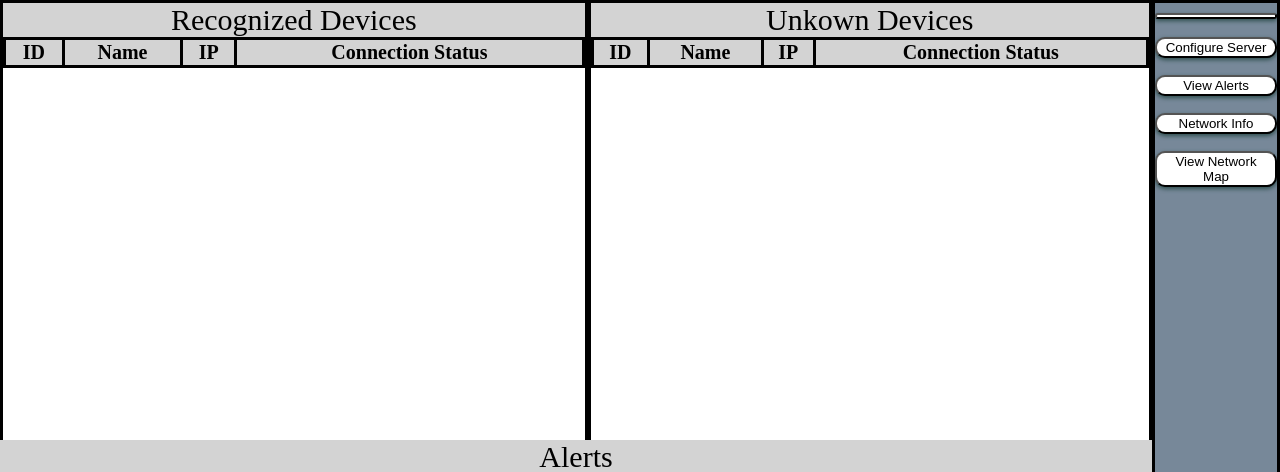
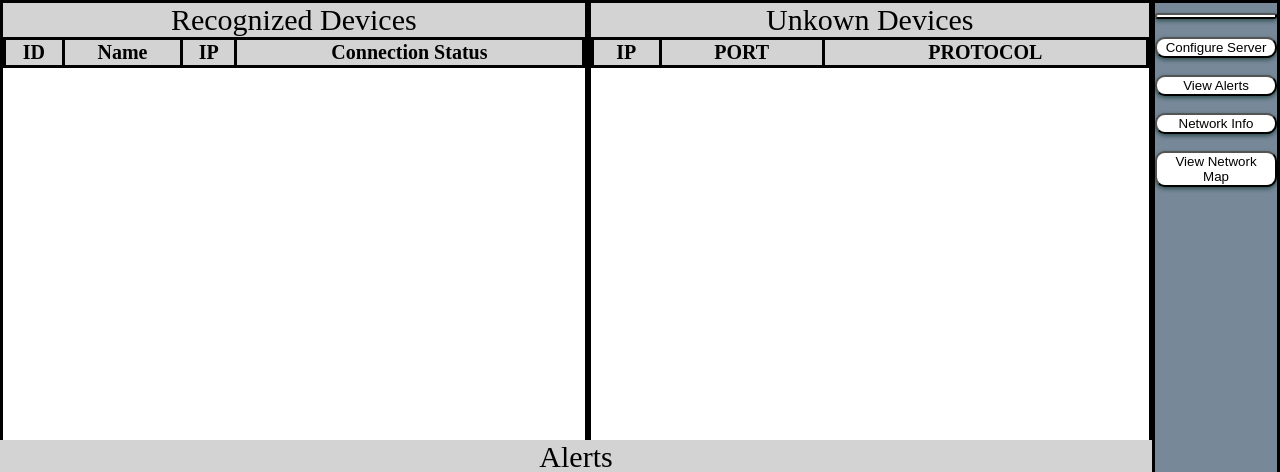
Before and after one commit to ljurado4/CS4311_LIDS_1_9uno5_Fall2023, a Flask app: page /LIDS-D_Network_Info_View in a window 1280 px wide. Shown: the top 472 px of the page. Run offline with Flask 3, Linux system fonts and the light colour scheme; lists and menus that the app fills with data are empty; some libraries are stand-ins or nearby versions.

Commit message:
modified network map to show port, ip and protocol

```diff
--- a/LIDS_D/app.py
+++ b/LIDS_D/app.py
@@ -94,6 +94,7 @@ def upload_xml_data():
 @socketio.on('connect', namespace='/lids-d')
 def lids_client_namespace_connect():
     global connected_agents
+    global recognized_device_connected, unrecognized_device_connected
 
     print("LIDS-D socket connection")
 
@@ -129,18 +130,19 @@ def handle_LIDS_connect():
             is_ip_whitelisted  = True
             recognized_device_connected.append({
                 "id": str(len(recognized_device_connected) + 1),
-                "name": f"Client {len(recognized_device_connected) + 1}",
+                "name": dic["name"],
                 "ip": client_ip,
                 "status": "connected"
             })
             break
 
+    client_protocol = request.environ.get('REMOTE_PORT')
     if not is_ip_whitelisted:
         unrecognized_device_connected.append({
-                "id": str(len(unrecognized_device_connected) + 1),
-                "name": f"Client {len(unrecognized_device_connected) + 1}",
-                "ip": client_ip,
-                "status": "connected"
+                "ip": request.remote_addr,
+                "port": "NA" if not client_protocol else client_protocol,
+                "protocol": request.environ.get('HTTP_UPGRADE', 'http')
+
             })
 
     connected_agents += 1
--- a/LIDS_D/static/js/network_info.js
+++ b/LIDS_D/static/js/network_info.js
@@ -36,10 +36,14 @@ socket.on('update_devices', function(data) {
         var cell1 = row.insertCell(0);
         var cell2 = row.insertCell(1);
         var cell3 = row.insertCell(2);
-        var cell4 = row.insertCell(3);
-        cell1.innerHTML = device.id;
-        cell2.innerHTML = device.name;
-        cell3.innerHTML = device.ip;
-        cell4.innerHTML = device.status;
+
+        cell1.innerHTML = device.ip;
+        cell2.innerHTML = device.port;
+        cell3.innerHTML = device.protocol;
+
+
+        console.log("device.port",device.port);
+        console.log("device.ip",device.ip);
+
     }
 });
--- a/LIDS_D/templates/LIDS-D_Network_Info_View.html
+++ b/LIDS_D/templates/LIDS-D_Network_Info_View.html
@@ -33,13 +33,16 @@
                 <p class="networkHeader">Unkown Devices</p>
                 <div class="scrollableContainer">
                     <table class="devicesTable">
+                        <thead>
                         <tr>
-                            <th>ID</th>
-                            <th>Name</th>
                             <th>IP</th>
-                            <th>Connection Status</th>
+                            <th>PORT</th>
+                            <th>PROTOCOL</th>
                         </tr>
+                    </thead>
+                    <tbody>
 
+                    </tbody>
                     </table>
                 </div>
             </div>
--- a/LIDS_GUI/static/js/LIDS_Table.js
+++ b/LIDS_GUI/static/js/LIDS_Table.js
@@ -1,7 +1,7 @@
 document.addEventListener("DOMContentLoaded", function () {
     fetchLatestAlerts();
 
-    setInterval(fetchLatestAlerts, 5000);
+    setInterval(fetchLatestAlerts, 20000);
 
     // Event listener for the "Sort Alerts" button
     document.getElementById("sortAlertsButton").addEventListener("click", function () {
--- a/backend/packets.py
+++ b/backend/packets.py
@@ -91,7 +91,7 @@ class PackTime:
             packet_handler_thread = th.Thread(target=self.packet_handler)
             packet_handler_thread.start()
 
-            capture = pyshark.LiveCapture(interface="enp0s3")
+            capture = pyshark.LiveCapture()
             for in_packet in capture:
 
                 self.cap_sem.acquire()
```
